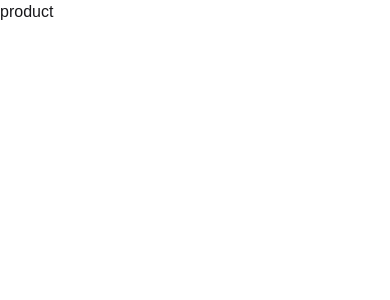
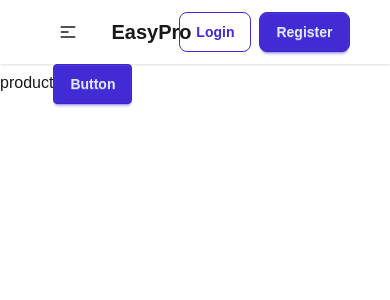
Before and after one commit to Parvez141300/product-web-next-app, a Next.js app: page / in a window 390 px wide. Shown: the top 300 px of the page. Built offline with nearby package versions, Linux system fonts and the light colour scheme.

Commit message:
created a navbar

```diff
--- /dev/null
+++ b/src/app/components/Button/Button.jsx
@@ -0,0 +1,9 @@
+import React from 'react';
+
+const Button = ({className, children}) => {
+    return (
+        <button className={`btn ${className}`}>{children}</button>
+    );
+};
+
+export default Button;
--- /dev/null
+++ b/src/app/components/NavBar/NavBar.jsx
@@ -0,0 +1,65 @@
+import Link from "next/link";
+import React from "react";
+import Button from "../Button/Button";
+
+const NavBar = () => {
+  const links = (
+    <>
+      <li>
+        <Link href={"/"}>Home</Link>
+      </li>
+      <li>
+        <a>Dashboard</a>
+      </li>
+    </>
+  );
+  return (
+    <div className="navbar bg-base-100 w-10/12 mx-auto">
+      <div className="navbar-start">
+        <div className="dropdown">
+          <div tabIndex={0} role="button" className="btn btn-ghost lg:hidden">
+            <svg
+              xmlns="http://www.w3.org/2000/svg"
+              className="h-5 w-5"
+              fill="none"
+              viewBox="0 0 24 24"
+              stroke="currentColor"
+            >
+              {" "}
+              <path
+                strokeLinecap="round"
+                strokeLinejoin="round"
+                strokeWidth="2"
+                d="M4 6h16M4 12h8m-8 6h16"
+              />{" "}
+            </svg>
+          </div>
+          <ul
+            tabIndex={0}
+            className="menu menu-sm dropdown-content bg-base-100 rounded-box z-1 mt-3 w-52 p-2 shadow"
+          >
+            {links}
+          </ul>
+        </div>
+        <a className="btn btn-ghost text-xl">EasyPro</a>
+      </div>
+      <div className="navbar-center hidden lg:flex">
+        <ul className="menu menu-horizontal px-1">{links}</ul>
+      </div>
+      <div className="navbar-end gap-2">
+        <Link href={"/login"}>
+          <Button className={"btn-primary btn-outline rounded-lg"}>
+            Login
+          </Button>
+        </Link>
+        <Link href={"/register"}>
+          <Button className={"btn-primary rounded-lg"}>
+            Register
+          </Button>
+        </Link>
+      </div>
+    </div>
+  );
+};
+
+export default NavBar;
--- a/src/app/layout.js
+++ b/src/app/layout.js
@@ -1,5 +1,6 @@
 import { Geist, Geist_Mono } from "next/font/google";
 import "./globals.css";
+import NavBar from "./components/NavBar/NavBar";
 
 const geistSans = Geist({
   variable: "--font-geist-sans",
@@ -22,10 +23,10 @@ export default function RootLayout({ children }) {
       <body
         className={`${geistSans.variable} ${geistMono.variable} antialiased`}
       >
-        <nav>
-
+        <nav className="shadow-sm">
+          <NavBar></NavBar>
         </nav>
-        <main>
+        <main className="space-y-8">
           {children}
         </main>
       </body>
--- a/src/app/page.js
+++ b/src/app/page.js
@@ -4,6 +4,7 @@ export default function Home() {
   return (
     <div className="">
       product
+      <button className="btn btn-primary">Button</button>
     </div>
   );
 }
```
